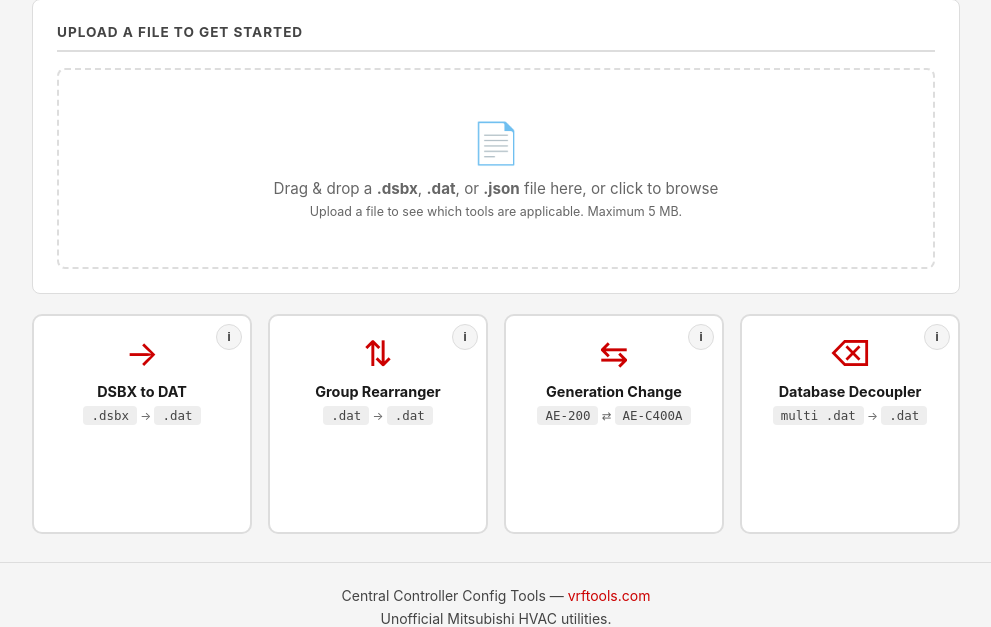
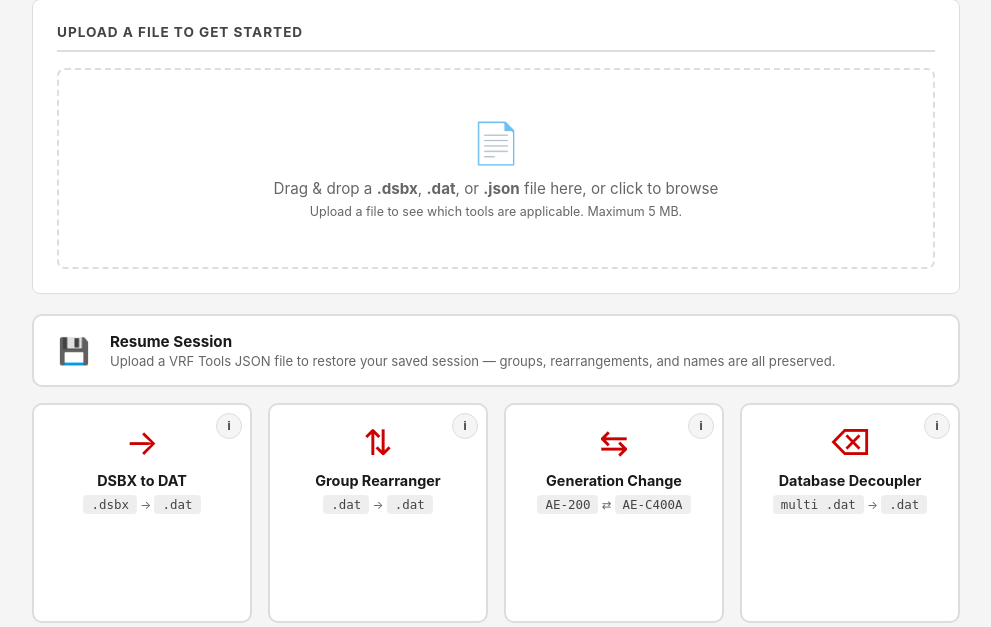
Before and after one commit to madison2112/vrftools-site, a Flask app: page /config-tools in a window 1280 px wide. Shown: the part 496-1123 px from the top of the page, without its empty margins (144-1135 px from the left). Run offline with Flask 3, Linux system fonts and the light colour scheme.

Commit message:
fix: 5 bugs — DAT always applies names, JSON orders in-body (no race), popup HTML support, sessionStorage persistence, back link styling + resume card always visible

```diff
--- a/web/app.py
+++ b/web/app.py
@@ -128,31 +128,29 @@ def _rebuild_dat_with_names(dat_data: bytes, blocks: list, group_names_by_block:
     """
     Rebuild a .dat file with updated controller names (from blocks)
     and group tag names (from group_names_by_block).
-    Returns new .dat bytes, or the original if nothing changed.
+    Always returns rebuilt bytes — the caller always gets the current state.
     """
     from lib.dat_utils import generate_dat_bytes, apply_group_names
     from lib.zipcrypto import build_dat_bytes, PASSWORD
 
     controllers = parse_dat_controllers(dat_data)
-    changed = False
 
     for i, ctrl in enumerate(controllers):
         xml = ctrl["xml_bytes"]
 
-        # Apply controller name
+        # Apply controller name — always, even if it looks unchanged.
+        # The session blocks are the source of truth.
         if i < len(blocks):
             new_name = blocks[i].get("name", "")
-            if new_name and new_name != ctrl.get("name", ""):
+            if new_name:
                 try:
                     root = ET.fromstring(xml)
                     sd = root.find(".//SystemData")
-                    if sd is not None:
+                    if sd is not None and sd.get("Name", "") != new_name:
                         sd.set("Name", new_name)
-                    buf = io.BytesIO()
-                    ET.ElementTree(root).write(buf, encoding="utf-8", xml_declaration=True)
-                    xml = buf.getvalue()
-                    ctrl["name"] = new_name
-                    changed = True
+                        buf = io.BytesIO()
+                        ET.ElementTree(root).write(buf, encoding="utf-8", xml_declaration=True)
+                        xml = buf.getvalue()
                 except ET.ParseError:
                     pass
 
@@ -161,12 +159,8 @@ def _rebuild_dat_with_names(dat_data: bytes, blocks: list, group_names_by_block:
         int_map = {int(k): v for k, v in tag_map.items()}
         if int_map:
             xml = apply_group_names(xml, int_map)
-            changed = True
 
         ctrl["xml_bytes"] = xml
-
-    if not changed:
-        return dat_data
 
     entries = []
     for ctrl in controllers:
@@ -1168,6 +1162,18 @@ def api_export_json():
     if not s:
         abort(404, "Session not found or expired.")
 
+    # Apply any orders the frontend sent in the request body.
+    # This eliminates the race between the flush POST and the export GET —
+    # the orders arrive in the same HTTP request as the export.
+    orders_payload = body.get("orders")
+    if isinstance(orders_payload, dict):
+        for idx_str, order in orders_payload.items():
+            if isinstance(order, list):
+                sessions.update(sid, {f"order_{idx_str}": order})
+
+    # Re-read session to pick up the just-applied orders
+    s = sessions.get(sid)
+
     secret = app.secret_key if isinstance(app.secret_key, bytes) else app.secret_key.encode()
     try:
         json_bytes = export_session_json(s, tool, secret)
--- a/web/static/css/style.css
+++ b/web/static/css/style.css
@@ -668,13 +668,14 @@ footer a:hover { text-decoration: underline; }
   display: inline-flex;
   align-items: center;
   gap: 6px;
-  font-size: 0.85rem;
-  color: var(--muted);
+  font-size: 0.95rem;
+  color: var(--red);
   text-decoration: none;
-  margin-bottom: 16px;
-  transition: color 0.15s;
+  font-weight: 600;
+  margin-bottom: 18px;
+  transition: opacity 0.15s;
 }
-.back-link:hover { color: var(--red); }
+.back-link:hover { opacity: 0.8; }
 
 /* ── Tool instructions card ── */
 .instruct-card {
--- a/web/static/js/main.js
+++ b/web/static/js/main.js
@@ -315,22 +315,26 @@ function hideError(id) {
 // ---------------------------------------------------------------------------
 
 async function exportJson(sessionId, tool) {
-  // Flush any pending slot-order saves before exporting so the JSON captures
-  // the latest card arrangement.  Without this the server still sees the
-  // pre-drag order when it builds the export payload.
+  // Gather the current grid orders so they can be sent atomically
+  // with the export request — eliminates the race between the flush
+  // POST and the export fetch.
+  var orders = {};
   if (window.state && window.state.gridCols) {
-    var saves = Object.entries(window.state.gridCols).map(function(entry) {
-      var idx  = parseInt(entry[0]);
+    Object.entries(window.state.gridCols).forEach(function(entry) {
+      var idx = entry[0];
       var cols = entry[1];
-      return _persistSlotOrder(idx, cols.col1, cols.col2);
+      var newOrder = cols.col1.children.length
+        ? [].slice.call(cols.col1.children).concat([].slice.call(cols.col2.children))
+            .map(function(item) { return parseInt(item.dataset.originalSlot) || 0; })
+        : [];
+      if (newOrder.length) orders[idx] = newOrder;
     });
-    await Promise.all(saves);
   }
 
   fetch('/api/export-json', {
     method:  'POST',
     headers: { 'Content-Type': 'application/json' },
-    body:    JSON.stringify({ session_id: sessionId, tool }),
+    body:    JSON.stringify({ session_id: sessionId, tool: tool, orders: orders }),
   })
   .then(r => {
     if (!r.ok) return r.json().then(d => { throw new Error(d.error || 'Export failed.'); });
--- a/web/templates/dsbx_to_dat.html
+++ b/web/templates/dsbx_to_dat.html
@@ -4,7 +4,8 @@
 
 {% block content %}
 <h1 class="page-title">DSBX to DAT</h1>
-<p class="page-subtitle">Upload a DSB file and download the ready-to-load controller configuration. <a href="/config-tools" class="back-link">&larr; Back to Tools</a></p>
+<p class="page-subtitle">Upload a DSB file and download the ready-to-load controller configuration.</p>
+<a href="/config-tools" class="back-link">&larr; Back to Tools</a>
 
 <div class="instruct-card">
   <div class="instruct-title">How to Use</div>
--- a/web/templates/index.html
+++ b/web/templates/index.html
@@ -23,7 +23,7 @@
   <div id="upload-error" class="alert alert-error" style="display:none"></div>
 </div>
 
-<div id="resume-card" class="resume-card" data-href="" style="display:none">
+<div id="resume-card" class="resume-card" data-href="">
   <div class="resume-icon">&#128190;</div>
   <div class="resume-body">
     <div class="resume-title">Resume Session</div>
@@ -114,11 +114,17 @@ function onHubUploaded(data) {
       c.classList.remove('highlighted');
     });
 
-    // Show and highlight the resume card
+    // Highlight the resume card
     var resume = document.getElementById('resume-card');
-    resume.style.display = '';
     resume.dataset.href = data.redirect;
     resume.classList.add('highlighted');
+
+    // Persist in sessionStorage so navigating back remembers the session
+    try {
+      sessionStorage.setItem('hub_session_id', data.session_id);
+      sessionStorage.setItem('hub_json_redirect', data.redirect);
+      sessionStorage.setItem('hub_applicable_tools', JSON.stringify([]));
+    } catch(e) {}
     return;
   }
 
@@ -126,9 +132,8 @@ function onHubUploaded(data) {
   state.applicableTools = data.applicable_tools || [];
   state.jsonRedirect = null;
 
-  // Hide resume card if it was showing
+  // Unhighlight resume card
   var resume = document.getElementById('resume-card');
-  resume.style.display = 'none';
   resume.classList.remove('highlighted');
 
   // Clear all highlights
@@ -141,6 +146,13 @@ function onHubUploaded(data) {
     var card = document.querySelector('.tool-card-square[data-tool="' + tool + '"]');
     if (card) card.classList.add('highlighted');
   });
+
+  // Persist in sessionStorage
+  try {
+    sessionStorage.setItem('hub_session_id', data.session_id);
+    sessionStorage.setItem('hub_applicable_tools', JSON.stringify(data.applicable_tools || []));
+    sessionStorage.removeItem('hub_json_redirect');
+  } catch(e) {}
 }
 
 // Resume Session card click
@@ -163,10 +175,11 @@ document.querySelectorAll('.info-btn').forEach(function(btn) {
 function showInfoPopup(info) {
   var overlay = document.createElement('div');
   overlay.className = 'info-popup-overlay';
+  var problemHtml = info.problemHtml || ('<p><span class="problem-label">The problem:</span> ' + escHtml(info.problem) + '</p>');
   overlay.innerHTML =
     '<div class="info-popup">' +
       '<h3>' + escHtml(info.title) + '</h3>' +
-      '<p><span class="problem-label">The problem:</span> ' + escHtml(info.problem) + '</p>' +
+      problemHtml +
       '<p><span class="solution-label">The solution:</span> ' + escHtml(info.solution) + '</p>' +
       '<button class="close-popup">Close</button>' +
     '</div>';
@@ -206,7 +219,7 @@ function flashCardWarning(card, message) {
   card.classList.add('warning-flash');
   showInfoPopup({
     title: 'Upload Required',
-    problem: message,
+    problemHtml: '<p><span class="problem-label">The problem:</span> ' + message + '</p>',
     solution: 'Upload the required file type in the upload box above, then click the highlighted card.'
   });
 
@@ -214,5 +227,52 @@ function flashCardWarning(card, message) {
     card.classList.remove('warning-flash');
   }, 2500);
 }
+
+// Restore session highlights from sessionStorage on page load.
+// When the user navigates back from a tool page, this re-highlights
+// the applicable cards so they don't have to re-upload.
+(function restoreSession() {
+  try {
+    var storedId = sessionStorage.getItem('hub_session_id');
+    if (!storedId) return;
+
+    // Check if the session is still valid on the server
+    fetch('/api/session/' + storedId + '/groups')
+      .then(function(r) {
+        if (!r.ok) { clearStoredSession(); return; }
+        return r.json();
+      })
+      .then(function(data) {
+        if (!data || !data.blocks) { clearStoredSession(); return; }
+
+        state.sessionId = storedId;
+
+        var jsonRedirect = sessionStorage.getItem('hub_json_redirect');
+        if (jsonRedirect) {
+          state.jsonRedirect = jsonRedirect;
+          state.applicableTools = [];
+          var resume = document.getElementById('resume-card');
+          resume.dataset.href = jsonRedirect;
+          resume.classList.add('highlighted');
+        } else {
+          var tools = JSON.parse(sessionStorage.getItem('hub_applicable_tools') || '[]');
+          state.applicableTools = tools;
+          tools.forEach(function(tool) {
+            var card = document.querySelector('.tool-card-square[data-tool="' + tool + '"]');
+            if (card) card.classList.add('highlighted');
+          });
+        }
+      })
+      .catch(function() { clearStoredSession(); });
+  } catch(e) {}
+})();
+
+function clearStoredSession() {
+  try {
+    sessionStorage.removeItem('hub_session_id');
+    sessionStorage.removeItem('hub_applicable_tools');
+    sessionStorage.removeItem('hub_json_redirect');
+  } catch(e) {}
+}
 </script>
 {% endblock %}
```
